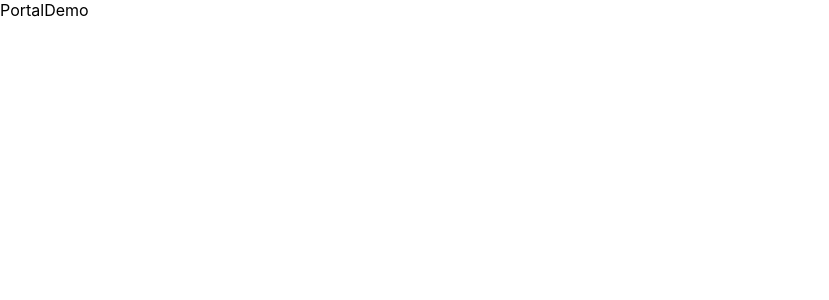
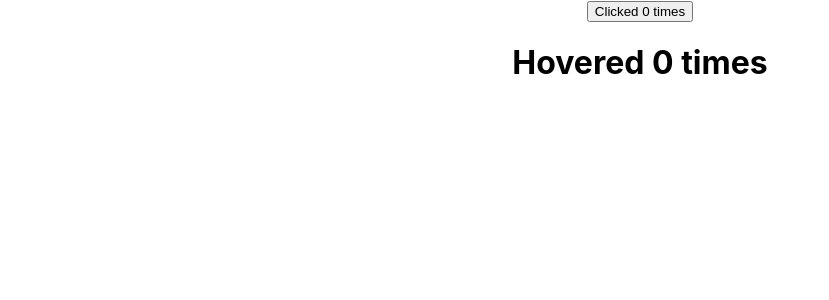
Before and after one commit to omni-trix/react-revisit, a React (Create React App) app: page / in a window 1280 px wide. Shown: the top 300 px of the page, without its empty margins (0-829 px from the left). Built offline with nearby package versions, Linux system fonts and the light colour scheme.

Commit message:
Learnt Higher Order Components

```diff
--- a/src/App.js
+++ b/src/App.js
@@ -14,11 +14,21 @@
 import FocusInput from './components/FocusInput';
 import FRParentRef from './components/FRParentRef';
 import PortalDemo from './components/PortalDemo';
+import Hero from './components/Hero';
+import ErrorBoundary from './components/ErrorBoundary';
+import ClickCounter from './components/ClickCounter';
+import HoverCounter from './components/HoverCounter';
 
 function App() {
   return (
     <div className="App">
-      <PortalDemo />
+      <ClickCounter />
+      <HoverCounter />
+      {/* <ErrorBoundary>
+      <Hero heroName="batman" />
+      <Hero heroName="superman" />
+      <Hero heroName= "Joker"/>
+      </ErrorBoundary> */}
     </div>
   );
 }
--- /dev/null
+++ b/src/components/ClickCounter.js
@@ -0,0 +1,16 @@
+import React, { Component } from 'react'
+import UpdatedComponent from './withCounter'
+
+ class ClickCounter extends Component {
+
+  render() {
+    const {count, incrementCount} = this.props
+    return (
+      <div>
+        <button onClick={incrementCount}> Clicked {count} times</button>
+      </div>
+    )
+  }
+}
+
+export default UpdatedComponent(ClickCounter)
--- /dev/null
+++ b/src/components/ErrorBoundary.js
@@ -0,0 +1,24 @@
+import React, { Component } from 'react'
+
+class ErrorBoundary extends Component {
+    constructor(props) {
+        super(props)
+
+        this.state = {
+            hasError: false
+        }
+    }
+    static getDerivedStateFromError(error) {
+        return {
+            hasError: true
+        }
+    }
+    render() {
+        if(this.state.hasError){
+            return <h1>Something went wrong</h1>
+        }
+       return this.props.children
+    }
+}
+
+export default ErrorBoundary
--- /dev/null
+++ b/src/components/Hero.js
@@ -0,0 +1,12 @@
+import React from 'react'
+
+function Hero({heroName}) {
+    if(heroName === "Joker"){
+        throw new Error("Not a hero");
+    }
+  return (
+    <div></div>
+  )
+}
+
+export default Hero
--- /dev/null
+++ b/src/components/HoverCounter.js
@@ -0,0 +1,16 @@
+import React, { Component } from 'react'
+import UpdatedComponent from './withCounter'
+
+class HoverCounter extends Component {
+
+    render() {
+        const {count, incrementCount} = this.props
+        return (
+            <div>
+                <h1 onMouseOver={incrementCount}> Hovered {count} times</h1>
+            </div>
+        )
+    }
+}
+
+export default UpdatedComponent(HoverCounter)
--- /dev/null
+++ b/src/components/withCounter.js
@@ -0,0 +1,26 @@
+import React from "react";
+
+const UpdatedComponent = (OriginalComponent) => {
+class NewComponent extends React.Component{
+    constructor(props) {
+        super(props)
+
+        this.state = {
+           count: 0
+        }
+      }
+
+      incrementCount = () => {
+          this.setState({
+              count: this.state.count + 1
+          }, console.log(this.state.count))
+      }
+    render (){
+        return <OriginalComponent count = {this.state.count} incrementCount = {this.incrementCount} />
+    }
+}
+return NewComponent
+}
+
+
+export default UpdatedComponent
```
